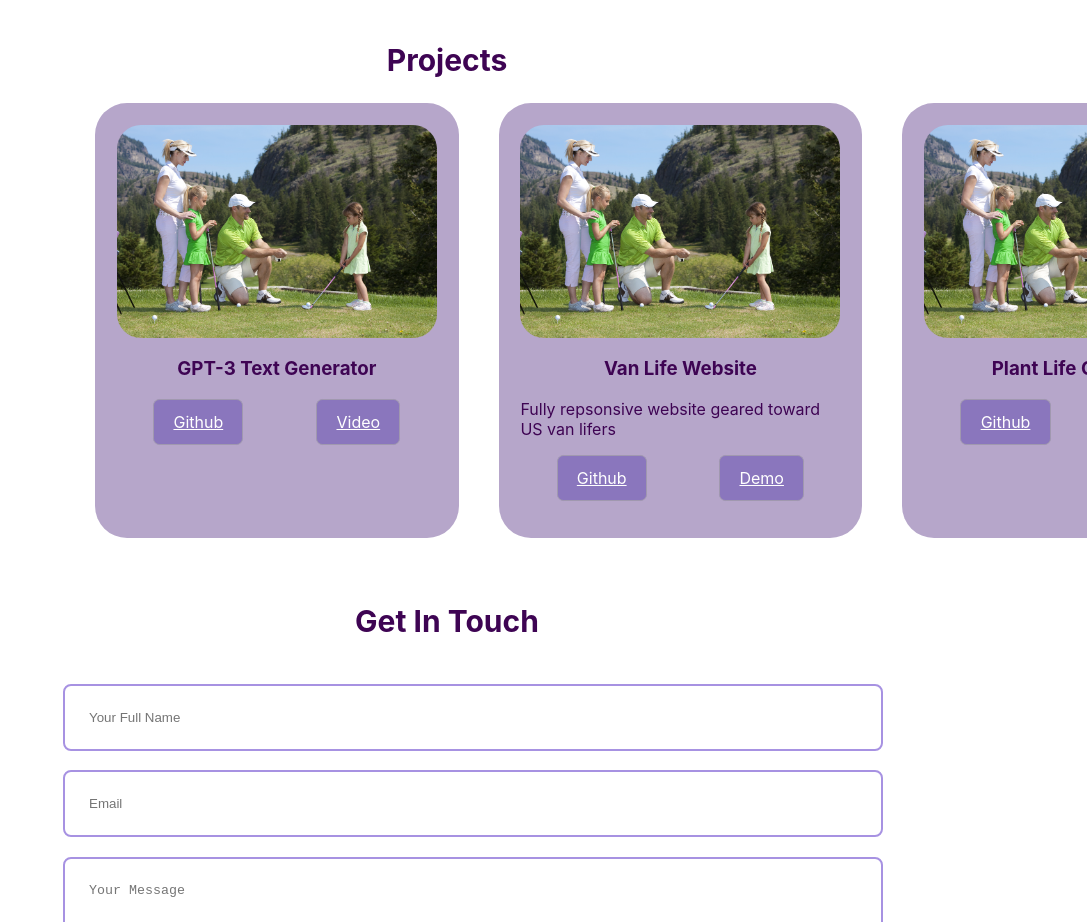
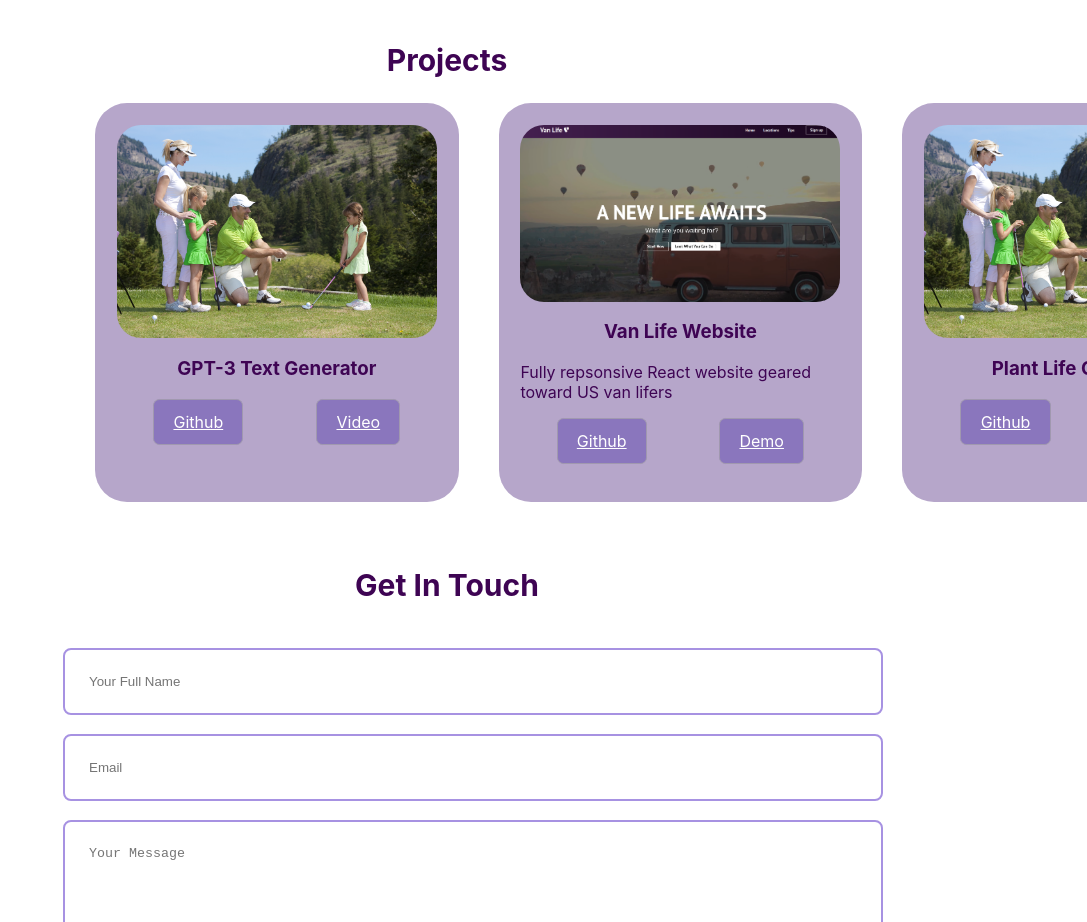
Before and after one commit to masterasia1/portfolio, a React (Create React App) app: page / in a window 1280 px wide. Shown: the part 900-1822 px from the top of the page, without its empty margins (193-1280 px from the left). Built offline with nearby package versions, Linux system fonts and the light colour scheme.

Commit message:
added paragraphs to projects

```diff
--- a/src/Projects.js
+++ b/src/Projects.js
@@ -1,6 +1,7 @@
 import React from 'react'
 import './Projects.css'
 import img2 from './images/img2.jpg'
+import img3 from './images/img3.jpg'
 
 
 const Projects = () => {
@@ -21,11 +22,11 @@ const Projects = () => {
           </article>
           <article className='project_item'>
             <div className='project_item-image'>
-              <img src={img2} alt='' />
+              <img src={img3} alt='' />
             </div>
               <h3>Van Life Website</h3>
               <div className='project_iten_text'>
-              <p>Fully repsonsive website geared toward US van lifers</p>
+              <p>Fully repsonsive React website geared toward US van lifers</p>
               </div>
               <div className='project_item-cta'>
               <a href='https://github.com/masterasia1/van-life' className='btn'>Github</a>
```
Also changed, not shown: src/images/img3.jpg (added).
